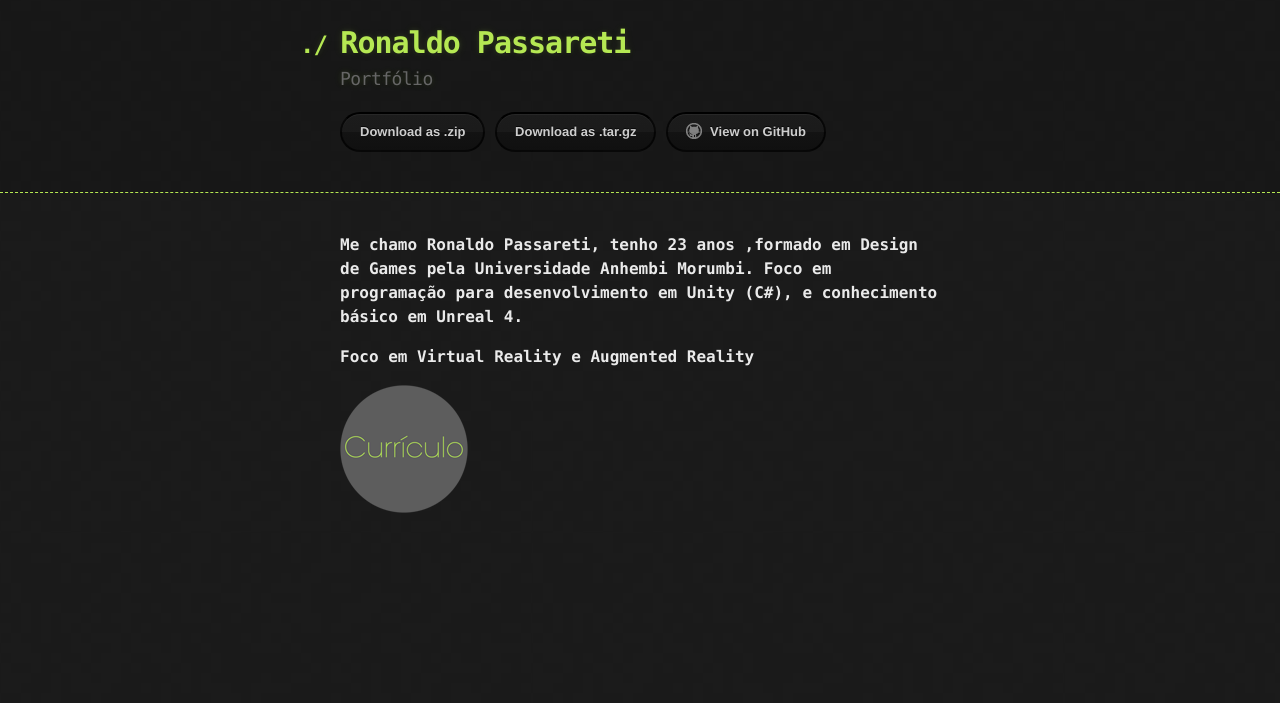
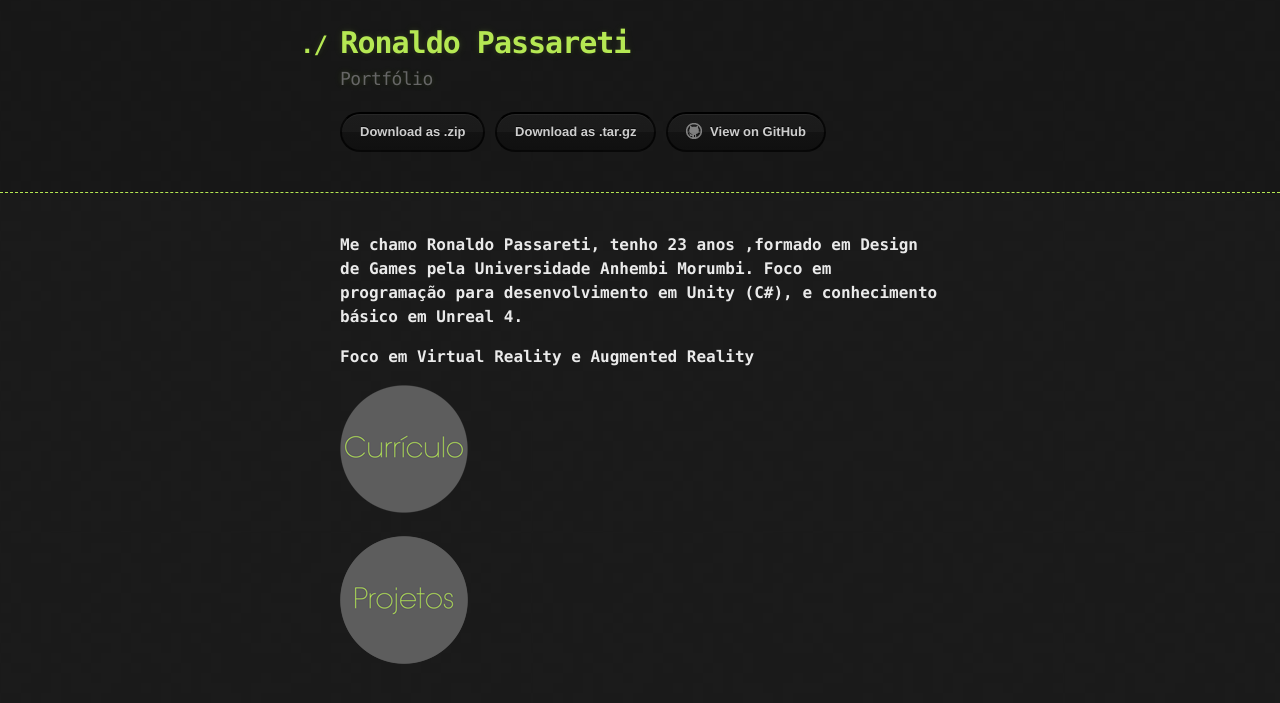
Before and after one commit to rpassareti/rpassareti.github.io, a Jekyll site: the page built from index.md, in a window 1280 px wide. Shown: the top 703 px of the page. Built offline with Jekyll 4.4.1, drawn with Linux system fonts in a browser that asks for light colours; our own code applies the rules of GitHub Pages for plain Markdown files.

Commit message:
Update index.md

```diff
--- a/index.md
+++ b/index.md
@@ -3,3 +3,5 @@
 **Foco em Virtual Reality e Augmented Reality**
 
 [![](https://raw.githubusercontent.com/rpassareti/rpassareti.github.io/master/bts/bt_curriculo_128.png)](another-page)
+
+[![](https://raw.githubusercontent.com/rpassareti/rpassareti.github.io/master/bts/bt_projetos_128.png)](another-page)
```
